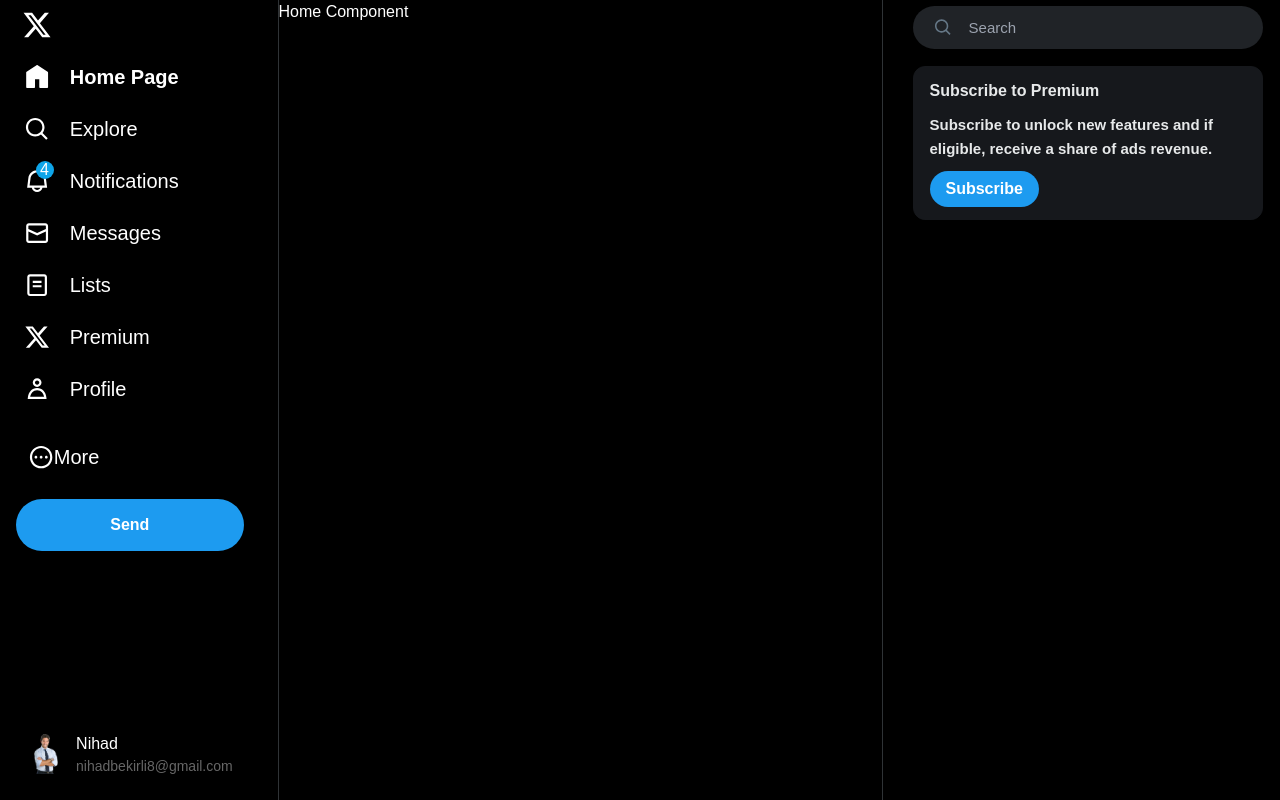
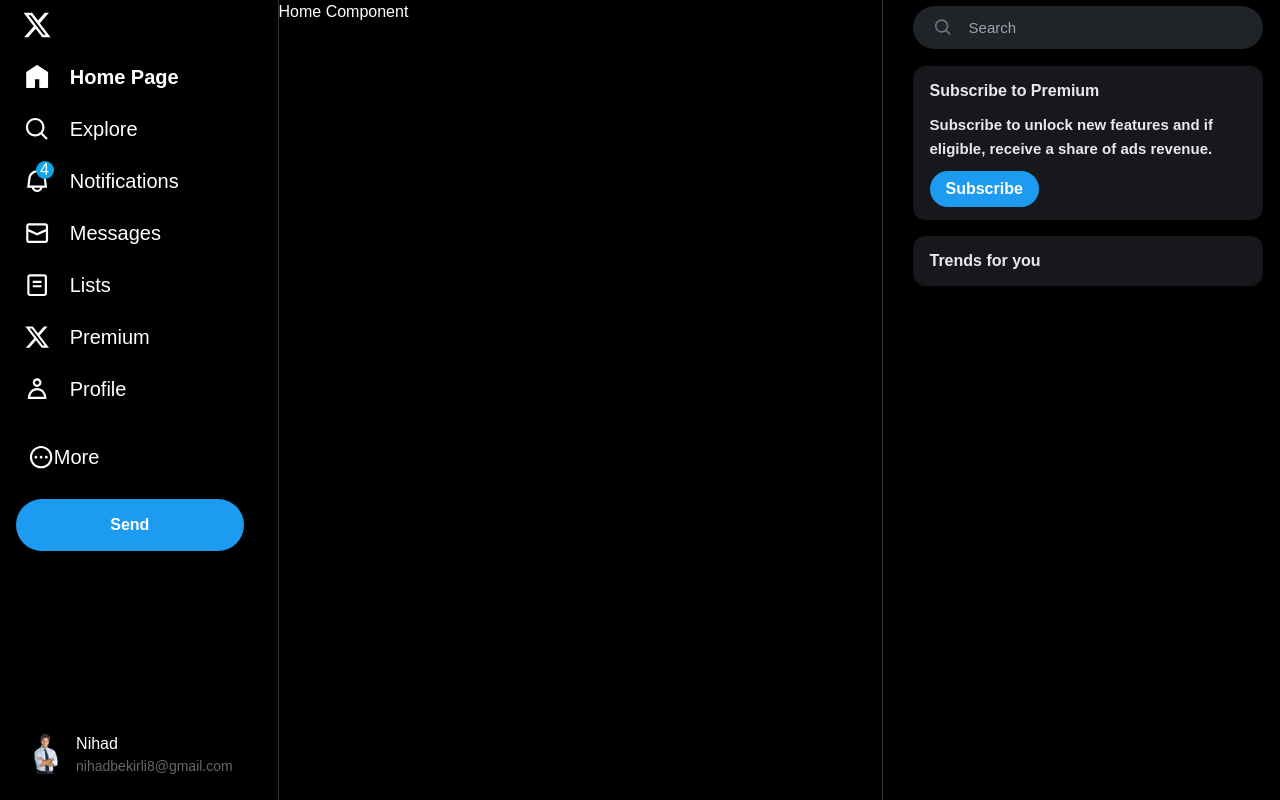
Before and after one commit to BekirLee/Twitter-clone, a React (Vite) app in the folder vite-project/: page / in a window 1280 px wide. Built offline with nearby package versions, Linux system fonts and the light colour scheme.

Commit message:
add new code

```diff
--- a/vite-project/src/components/topics/index.jsx
+++ b/vite-project/src/components/topics/index.jsx
@@ -1,7 +1,7 @@
 export default function Topics() {
     return (
-        <div className="bg-[#16181c]">
-
-        </div>
+        <section className="bg-[#16181c] bg-[#16181c] mb-4 rounded-xl border border-[#16181c] py-3 px-4 flex flex-col gap-2.5 ">
+            <h1 className="text-[#e7e9ea] font-extrabold">Trends for you</h1>
+        </section>
     )
 }
--- a/vite-project/src/layouts/main/rightbar/index.jsx
+++ b/vite-project/src/layouts/main/rightbar/index.jsx
@@ -1,5 +1,6 @@
 import Premium from "~/components/premium";
 import Search from "./search";
+import Topics from "~/components/topics";
 
 export default function RightBar() {
     return (
@@ -7,6 +8,7 @@
             <aside className="w-[350px] mr-2.5 ml-[30px]">
                 <Search />
                 <Premium />
+                <Topics />
             </aside>
         </>
     )
--- a/vite-project/src/utilits/consts.jsx
+++ b/vite-project/src/utilits/consts.jsx
@@ -130,3 +130,9 @@
         }
     }
 ]
+
+export const topics = [
+    {
+
+    }
+]
```
